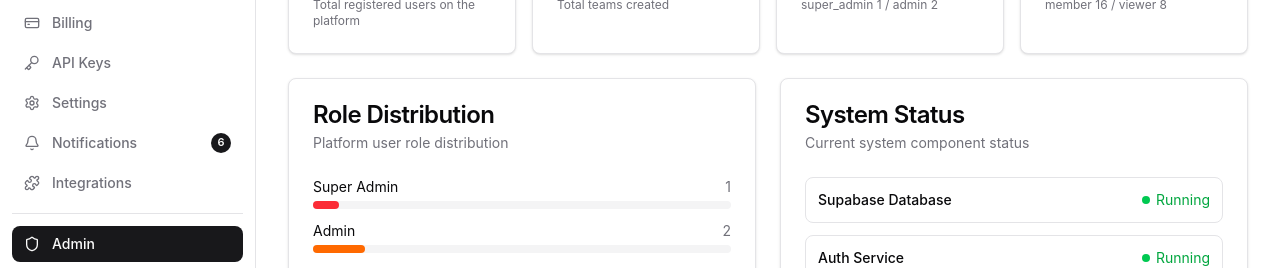
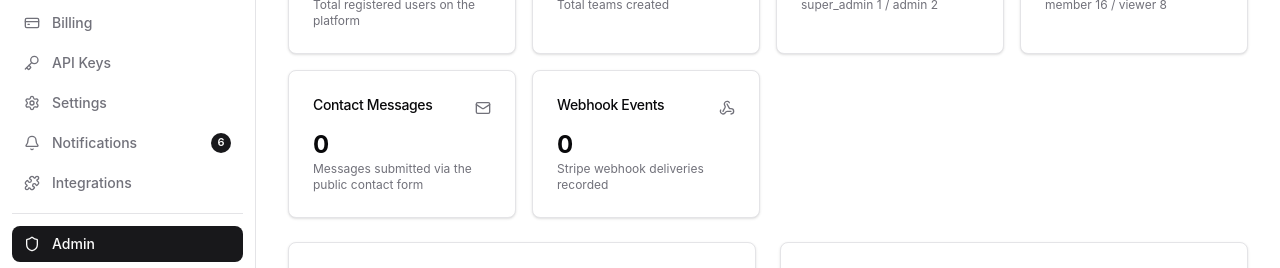
Before and after one commit to Sun1090/IndieStack, a Next.js app: page /dashboard/admin in a window 1280 px wide. Shown: the part 328-596 px from the top of the page. Built offline with nearby package versions, Linux system fonts and the light colour scheme; no server answers.

Commit message:
feat(admin): 聚合看板新增联系消息与 Webhook 事件统计

```diff
--- a/messages/en/admin.json
+++ b/messages/en/admin.json
@@ -9,10 +9,14 @@
       "totalTeams": "Teams",
       "admins": "Admins",
       "normalUsers": "Normal Users",
+      "contactMessages": "Contact Messages",
+      "webhookEvents": "Webhook Events",
       "totalUsersDesc": "Total registered users on the platform",
       "totalTeamsDesc": "Total teams created",
       "adminsDesc": "System admins and super admins",
-      "normalUsersDesc": "Regular users and viewers"
+      "normalUsersDesc": "Regular users and viewers",
+      "contactMessagesDesc": "Messages submitted via the public contact form",
+      "webhookEventsDesc": "Stripe webhook deliveries recorded"
     },
     "roleDistribution": "Role Distribution",
     "roleDistributionDesc": "Platform user role distribution",
--- a/messages/zh-CN/admin.json
+++ b/messages/zh-CN/admin.json
@@ -9,10 +9,14 @@
       "totalTeams": "团队数",
       "admins": "管理员",
       "normalUsers": "普通用户",
+      "contactMessages": "联系消息",
+      "webhookEvents": "Webhook 事件",
       "totalUsersDesc": "平台注册用户总数",
       "totalTeamsDesc": "已创建的团队数量",
       "adminsDesc": "系统管理员和超级管理员",
-      "normalUsersDesc": "普通用户和只读用户"
+      "normalUsersDesc": "普通用户和只读用户",
+      "contactMessagesDesc": "通过公开联系表单提交的消息",
+      "webhookEventsDesc": "已记录的 Stripe webhook 投递事件"
     },
     "roleDistribution": "角色分布",
     "roleDistributionDesc": "平台用户角色占比",
--- a/src/app/dashboard/admin/page.tsx
+++ b/src/app/dashboard/admin/page.tsx
@@ -13,7 +13,9 @@ import { ROUTES } from "@/lib/constants";
 import { getTranslations } from "next-intl/server";
 import type { Metadata } from "next";
 import { Card, CardContent, CardDescription, CardHeader, CardTitle } from "@/components/ui/card";
-import { Users, Activity, Shield, AlertTriangle } from "lucide-react";
+import { countContactMessages } from "@/lib/repositories/contact-messages";
+import { countWebhookEvents } from "@/lib/repositories/webhook-events";
+import { Users, Activity, Shield, AlertTriangle, Mail, Webhook } from "lucide-react";
 
 export async function generateMetadata(): Promise<Metadata> {
   const t = await getTranslations("admin");
@@ -59,6 +61,11 @@ export default async function AdminPage() {
     });
   }
 
+  const [messagesTotal, webhookTotal] = await Promise.all([
+    countContactMessages(),
+    countWebhookEvents(),
+  ]);
+
   const statsCards = [
     {
       title: t("overview.stats.totalUsers"),
@@ -83,6 +90,18 @@ export default async function AdminPage() {
       value: roleCount.member + roleCount.viewer,
       desc: `member ${roleCount.member} / viewer ${roleCount.viewer}`,
       icon: AlertTriangle,
+    },
+    {
+      title: t("overview.stats.contactMessages"),
+      value: messagesTotal,
+      desc: t("overview.stats.contactMessagesDesc"),
+      icon: Mail,
+    },
+    {
+      title: t("overview.stats.webhookEvents"),
+      value: webhookTotal,
+      desc: t("overview.stats.webhookEventsDesc"),
+      icon: Webhook,
     },
   ];
 
--- a/src/lib/repositories/webhook-events.ts
+++ b/src/lib/repositories/webhook-events.ts
@@ -35,3 +35,13 @@ export async function listRecentWebhookEvents(limit = 50): Promise<WebhookEventR
   if (error) throw new Error(error.message);
   return (data ?? []) as WebhookEventRow[];
 }
+
+/** 事件总数 */
+export async function countWebhookEvents(): Promise<number> {
+  const admin = createAdminClient();
+  const { count, error } = await admin
+    .from("webhook_events")
+    .select("*", { count: "exact", head: true });
+  if (error) throw new Error(error.message);
+  return count ?? 0;
+}
```
